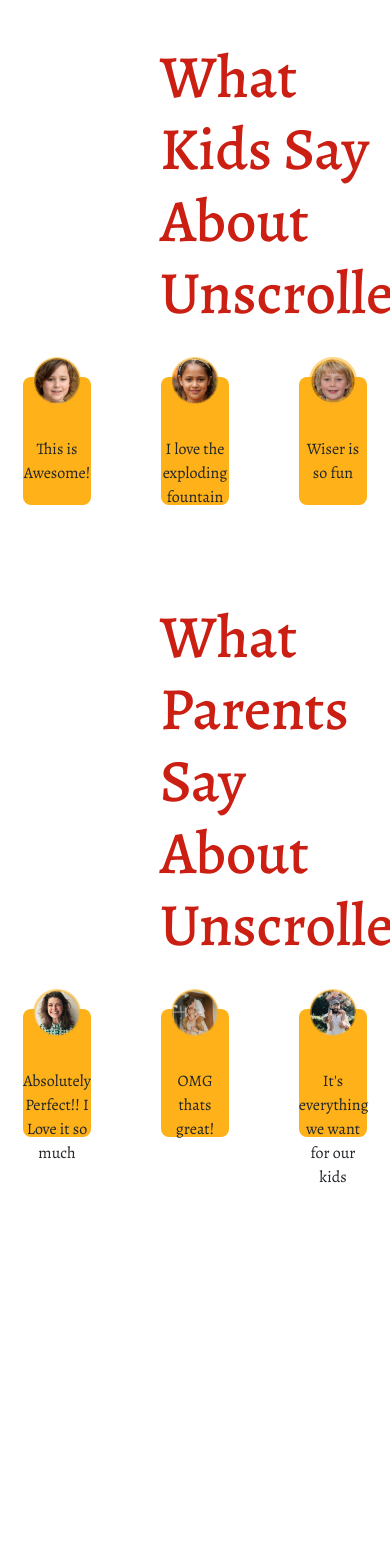
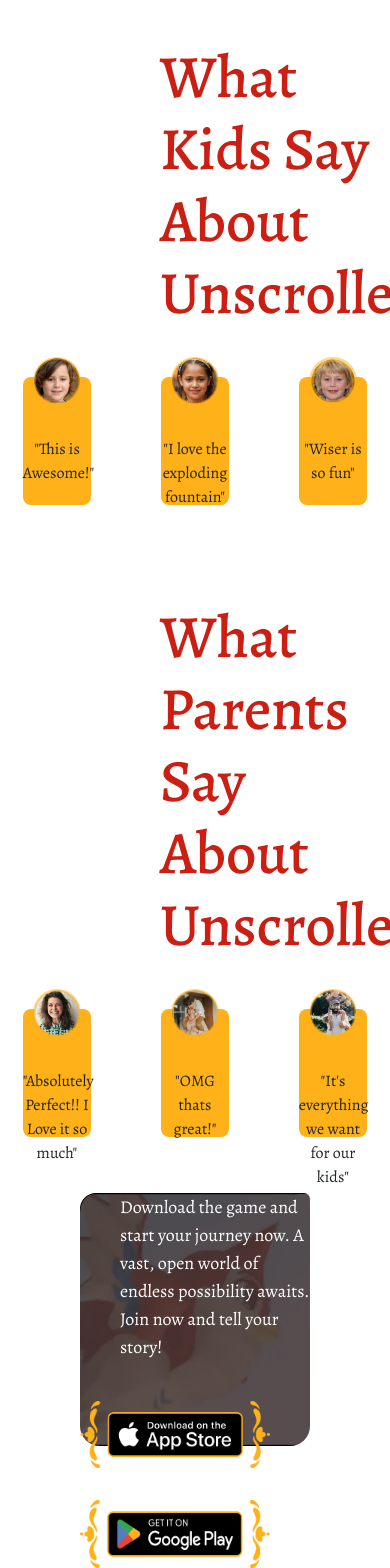
Before and after one commit to Hoffalypse/unscrolled-basic, a Next.js app: page / in a window 390 px wide. Shown: the part 4211-5779 px from the top of the page. Before the commit the page ends 5400 px from the top, so only its background shows below. Built offline with nearby package versions, Linux system fonts and the light colour scheme.

Commit message:
basic footer layout complete but dealing with all sorts of responsiveness issues

```diff
--- a/app/globals.css
+++ b/app/globals.css
@@ -19,6 +19,11 @@
 
   outline: none;
 }
-.font-fam{
-  font-family:something;
+.owl {
+  background-image: url('/owl-footer.png');
+  background-repeat: no-repeat;
+  height: 30vh;
+  border-radius: 20px;
+
+
 }
--- a/components/Homepage.jsx
+++ b/components/Homepage.jsx
@@ -1,8 +1,14 @@
 "use client";
 import React from "react";
-import {Image, Row, Col } from "react-bootstrap";
-import { CarouselOpen, TopText, Hero, UpToYou, Features } from "./Landing";
-import { kids, parents } from "@/constants";
+import { Image, Row, Col } from "react-bootstrap";
+import {
+  CarouselOpen,
+  TopText,
+  Hero,
+  UpToYou,
+  Features,
+  Reviews,
+} from "./Landing";
 
 const Homepage = () => {
   return (
@@ -12,51 +18,39 @@
       <Hero />
       <UpToYou />
       <div>
-      {/* <div className=" bg-island-bk w-full">
+        {/* <div className=" bg-island-bk w-full">
 
         <img src="island.png" className="w-full"/>
         <img src="apple.png" className="gap-3" />
           <img src="google-play.png" />
       </div> */}
       </div>
-      <Features/>
+      <Features />
+      <Reviews />
+      {/* <div className="owl mt-14">
+        <div className="  ">
+          <div className=" relative">
+            <p className="text-white text-lg">
+              Download the game and start your journey now. A vast, open world
+              of endless possibility awaits. Join now and tell your story!
+            </p>
+          </div>
+        </div>
+      </div> */}
+<div class="owl my-14 rounded mx-20">
+  <div class="relative bg-cover bg-center owl flex flex-col md:flex-row">
+    <div class="w-full md:w-1/2 h-full flex items-center pl-10">
+      <p class="text-white text-lg">
+        Download the game and start your journey now. A vast, open world of endless possibility awaits. Join now and tell your story!
+      </p>
+    </div>
+    <div class="w-full md:w-1/2 h-full gap-3 flex flex-col md:flex-row items-center justify-end pr-10 mt-4 md:mt-0">
+      <img src="apple.png" alt="apple link" class="w-48 mb-3 md:mb-0 md:mr-3"/>
+      <img src="google-play.png" alt="google link" class="w-48"/>
+    </div>
+  </div>
+</div>
 
-      <div className="mt-12">
-      <h1 className="pt-12 text-[#CB1F13] pl-40 mb-5 text-[60px]">What Kids Say About Unscrolled:</h1>
-      </div>
-      <div>
-        <Row className="h-32">
-        {kids.map((kid) => (
-          <Col className="flex justify-center place-content-evenly h-32 ">
-
-          <div className="bg-[#FEB119] rounded-lg w-3/5">
-          <div className="flex justify-center mt-[-20px]">
-            <img src={kid.photo} className="w-12 h-12"/>
-            </div>
-            <p className="text-center mt-8">{kid.comment}</p>
-          </div>
-          </Col>
-        ))}
-        </Row>
-      </div>
-      <div className="mt-12">
-      <h1 className="pt-12 text-[#CB1F13] pl-40 mb-5 text-[60px]">What Parents Say About Unscrolled:</h1>
-      </div>
-      <div>
-        <Row className="h-32">
-        {parents.map((parent) => (
-          <Col className="flex justify-center place-content-evenly h-32 ">
-
-          <div className="bg-[#FEB119] rounded-lg w-3/5">
-          <div className="flex justify-center mt-[-20px]">
-            <img src={parent.photo} className="w-12 h-12"/>
-            </div>
-            <p className="text-center mt-8">{parent.comment}</p>
-          </div>
-          </Col>
-        ))}
-        </Row>
-      </div>
 
 
     </>
--- /dev/null
+++ b/components/Landing/Reviews.jsx
@@ -0,0 +1,47 @@
+import {Image, Row, Col } from "react-bootstrap";
+import { kids, parents } from "@/constants";
+
+const Reviews = () => {
+  return (
+    <>
+    <div className="mt-12">
+      <h1 className="pt-12 text-[#CB1F13] pl-40 mb-5 text-[60px]">What Kids Say About Unscrolled:</h1>
+      </div>
+      <div>
+        <Row className="h-32">
+        {kids.map((kid) => (
+          <Col className="flex justify-center place-content-evenly h-32 ">
+
+          <div className="bg-[#FEB119] rounded-lg w-3/5">
+          <div className="flex justify-center mt-[-20px]">
+            <img src={kid.photo} className="w-12 h-12"/>
+            </div>
+            <p className="text-center mt-8">"{kid.comment}"</p>
+          </div>
+          </Col>
+        ))}
+        </Row>
+      </div>
+      <div className="mt-12">
+      <h1 className="pt-12 text-[#CB1F13] pl-40 mb-5 text-[60px]">What Parents Say About Unscrolled:</h1>
+      </div>
+      <div>
+        <Row className="h-32">
+        {parents.map((parent) => (
+          <Col className="flex justify-center place-content-evenly h-32 ">
+
+          <div className="bg-[#FEB119] rounded-lg w-3/5">
+          <div className="flex justify-center mt-[-20px]">
+            <img src={parent.photo} className="w-12 h-12"/>
+            </div>
+            <p className="text-center mt-8">"{parent.comment}"</p>
+          </div>
+          </Col>
+        ))}
+        </Row>
+      </div>
+      </>
+  )
+}
+
+export default Reviews
--- a/components/Landing/index.js
+++ b/components/Landing/index.js
@@ -3,6 +3,7 @@
 import Hero from "./Hero";
 import UpToYou from "./UpToYou";
 import Features from "./Features";
+import Reviews from "./Reviews";
 
 export {
     CarouselOpen,
@@ -10,6 +11,7 @@
     Hero,
     UpToYou,
     Features,
+    Reviews,
 
 
 
```
Also changed, not shown: public/owl-footer.png (added).
